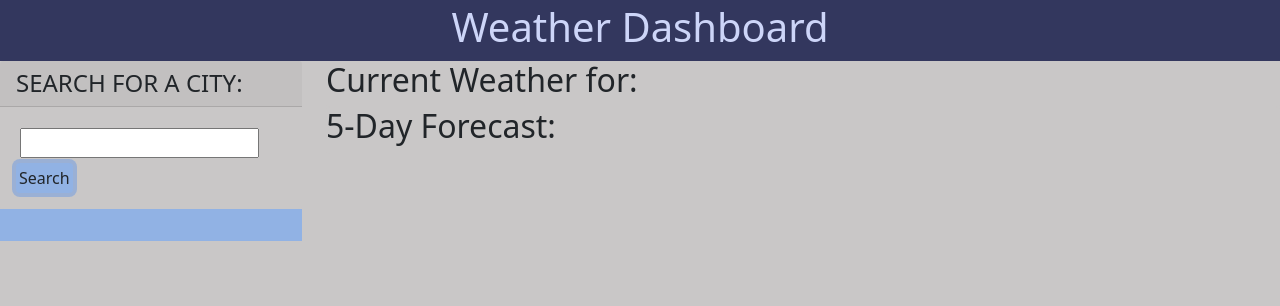
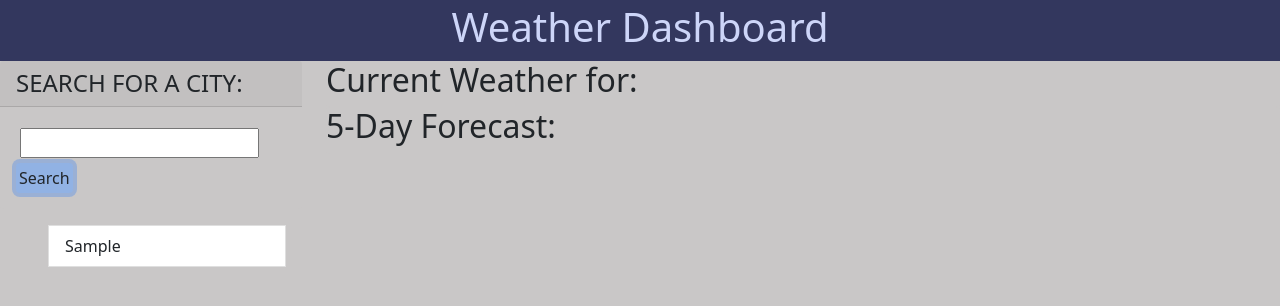
Before and after one commit to melinamboedecker/6-WeatherDashboard, a plain HTML site: page index.html in a window 1280 px wide. Both pictures are taken after typing "Sample" into the empty fields and a click on the button "Search". Drawn offline with nearby package versions, Linux system fonts and the light colour scheme; no server answers.

Commit message:
fixed line 66 to recognize entered city so won't put in ul if already in array

```diff
--- a/assets/script.js
+++ b/assets/script.js
@@ -9,7 +9,7 @@ var date = moment().format("l");
 var fiveDayForecastContainer = $('#five-day-forecast');
 var currentWeatherCard;
 var listOfCities;
-var cityHistory = $('#cities');
+var cityHistory = $('#list-group');
 
 var city;
 var key = "&units=imperial&appid=5c59a4ba07900dd57c10bb6885668c89"
@@ -50,6 +50,8 @@ var searchHandler = function (event) {
     console.log(city);
 
     //local storage:
+    //empty current ul
+    cityHistory.empty();
     //sets to empty array if nothing in local storage
     if (localStorage.getItem("cities") === null) {
         listOfCities = [];
@@ -61,14 +63,19 @@ var searchHandler = function (event) {
     }
 
     //puts new city into local storage if isn't already there
-    if (listOfCities.indexOf("city") === -1) {
+    if (listOfCities.indexOf(city) === -1) {
         listOfCities.push(city);
+        localStorage.setItem("cities", JSON.stringify(listOfCities));
+    }
+
+    for (var i=0; i<listOfCities.length; i++) {
+        var li = $('<li></li>');
+        li.addClass('list-group-item');
+        li.text(listOfCities[i]);
+        cityHistory.append(li);
     }
 
     console.log(listOfCities);
-
-    //sets all cities including most recent search back into local storage
-    localStorage.setItem("cities", JSON.stringify(listOfCities));
 
     if (city) {
         getApi(city);
--- a/assets/style.css
+++ b/assets/style.css
@@ -43,7 +43,7 @@ html {
 }
 
 #cities {
-  background-color: rgb(145, 178, 228);
+  background-color: rgb(201, 199, 199);
 }
 
 .ea-5-day {
--- a/index.html
+++ b/index.html
@@ -34,7 +34,7 @@
 
       <div class="card">
         <div id="cities" class="card-body">
-          <ul class="list-group"></ul>
+          <ul id="list-group"></ul>
         </div>
       </div>
     </div>
```
